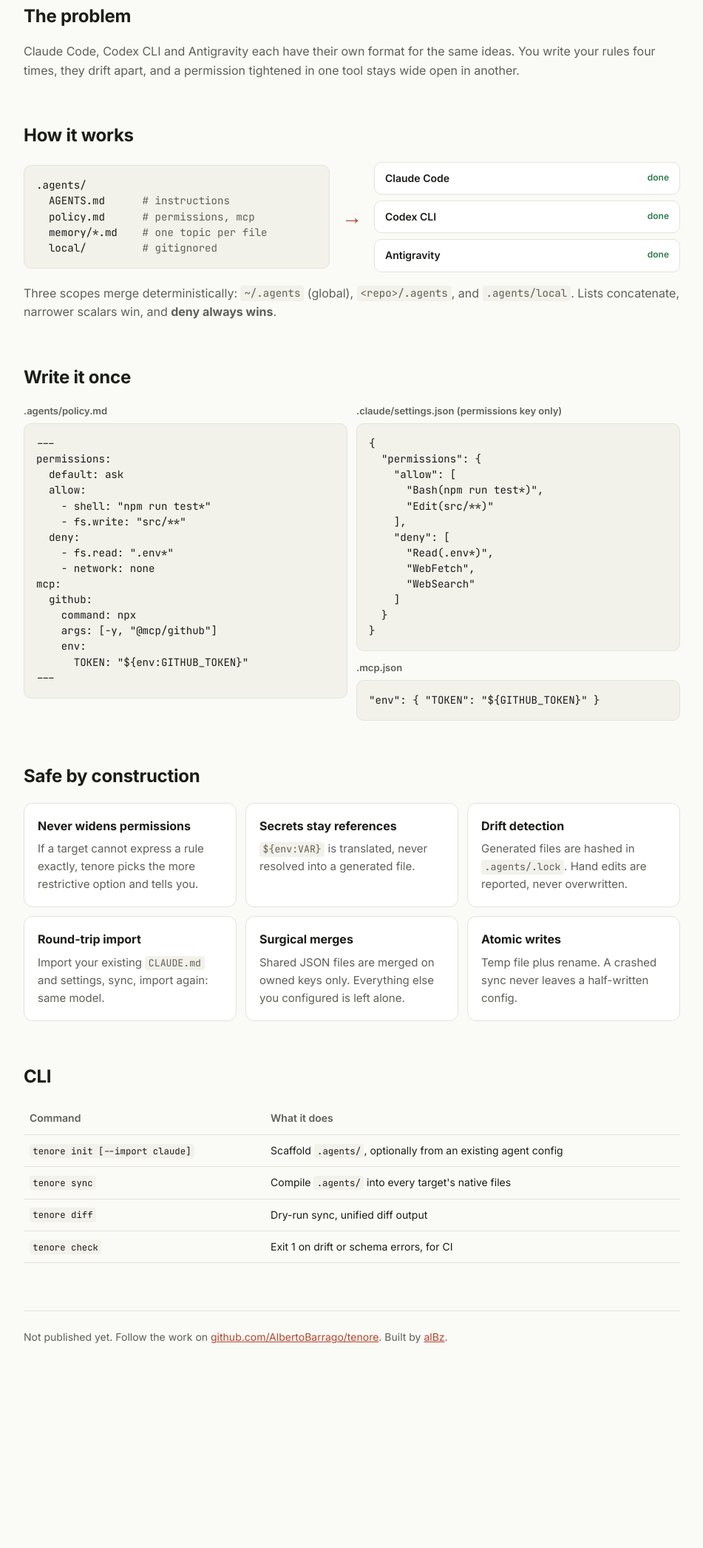
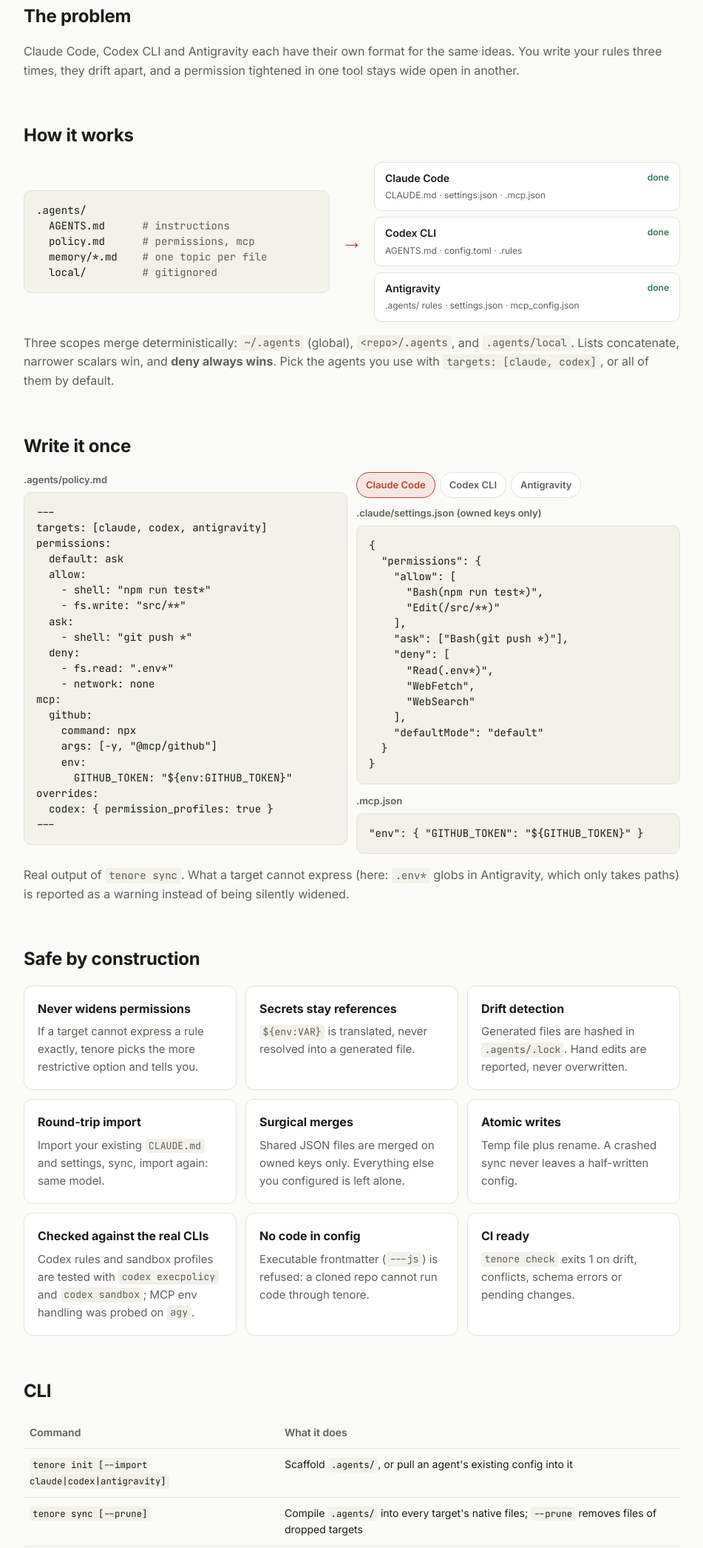
Before and after one commit to AlbertoBarrago/tenore, a website: page index.html in a window 1280 px wide. Shown: the part 497-2589 px from the top of the page at 74% size, without its empty margins (164-1115 px from the left). Before the commit the page ends 2396 px from the top, so only its background shows below. Drawn offline with Linux system fonts and the light colour scheme.

Commit message:
docs: targets, prune, codex permission profiles; landing page with real sync output

```diff
--- a/index.html
+++ b/index.html
@@ -115,6 +115,32 @@
     th { color: var(--muted); font-weight: 600; }
     .table-wrap { overflow-x: auto; }
 
+    small { font-size: 12px; }
+    .small { font-size: 13px; margin-top: 8px; }
+    .tabs > input { position: absolute; opacity: 0; pointer-events: none; }
+    .tab-labels { display: flex; gap: 6px; margin-bottom: 10px; flex-wrap: wrap; }
+    .tab-labels label {
+      font-size: 13px; font-weight: 600; padding: 6px 12px; border-radius: 999px;
+      border: 1px solid var(--border); background: var(--surface); color: var(--muted); cursor: pointer;
+    }
+    .tab-panel .label { margin-top: 12px; }
+    .tab-panel .label:first-child { margin-top: 0; }
+    /* Tabs are driven by data-active (set by the script at the end); without JS every panel is shown. */
+    .tabs[data-active] .tab-panel { display: none; }
+    .tabs:not([data-active]) .tab-labels { display: none; }
+    .tabs:not([data-active]) .tab-panel { display: block; margin-bottom: 16px; }
+    .tabs[data-active="out-claude"] .tab-panel[data-for="out-claude"],
+    .tabs[data-active="out-codex"] .tab-panel[data-for="out-codex"],
+    .tabs[data-active="out-agy"] .tab-panel[data-for="out-agy"] { display: block; }
+    .tabs[data-active="out-claude"] label[for="out-claude"],
+    .tabs[data-active="out-codex"] label[for="out-codex"],
+    .tabs[data-active="out-agy"] label[for="out-agy"] { color: var(--accent); border-color: var(--accent); background: var(--accent-soft); }
+    #out-claude:focus-visible ~ .tab-labels label[for="out-claude"],
+    #out-codex:focus-visible ~ .tab-labels label[for="out-codex"],
+    #out-agy:focus-visible ~ .tab-labels label[for="out-agy"] { outline: 2px solid var(--accent); outline-offset: 2px; }
+    .target small { font-weight: 400; }
+    .pair > div { min-width: 0; }
+
     footer { margin-top: 64px; padding-top: 24px; border-top: 1px solid var(--border); color: var(--muted); font-size: 14px; }
 
     @media (max-width: 680px) {
@@ -128,7 +154,7 @@
 <body>
   <main>
     <header>
-      <span class="eyebrow">Work in progress · phase 1</span>
+      <span class="eyebrow">Work in progress · v0.1</span>
       <h1>One source.<br><span>Every agent.</span></h1>
       <p class="lead">
         <code>tenore</code> compiles a single <code>.agents/</code> folder (Markdown + YAML)
@@ -141,7 +167,7 @@
       <h2>The problem</h2>
       <p class="muted">
         Claude Code, Codex CLI and Antigravity each have their own format for the same ideas.
-        You write your rules four times, they drift apart, and a permission tightened in one tool
+        You write your rules three times, they drift apart, and a permission tightened in one tool
         stays wide open in another.
       </p>
     </section>
@@ -156,15 +182,15 @@
   local/         <span class="muted"># gitignored</span></pre>
         <div class="arrow" aria-hidden="true">→</div>
         <div class="targets">
-          <div class="target"><b>Claude Code</b><span class="badge ok">done</span></div>
-          <div class="target"><b>Codex CLI</b><span class="badge ok">done</span></div>
-          <div class="target"><b>Antigravity</b><span class="badge ok">done</span></div>
-
+          <div class="target"><span><b>Claude Code</b><br><small class="muted">CLAUDE.md · settings.json · .mcp.json</small></span><span class="badge ok">done</span></div>
+          <div class="target"><span><b>Codex CLI</b><br><small class="muted">AGENTS.md · config.toml · .rules</small></span><span class="badge ok">done</span></div>
+          <div class="target"><span><b>Antigravity</b><br><small class="muted">.agents/ rules · settings.json · mcp_config.json</small></span><span class="badge ok">done</span></div>
         </div>
       </div>
       <p class="muted" style="margin-top:16px">
         Three scopes merge deterministically: <code>~/.agents</code> (global), <code>&lt;repo&gt;/.agents</code>,
         and <code>.agents/local</code>. Lists concatenate, narrower scalars win, and <b>deny always wins</b>.
+        Pick the agents you use with <code>targets: [claude, codex]</code>, or all of them by default.
       </p>
     </section>
 
@@ -174,11 +200,14 @@
         <div>
           <p class="label">.agents/policy.md</p>
           <pre>---
+targets: [claude, codex, antigravity]
 permissions:
   default: ask
   allow:
     - shell: "npm run test*"
     - fs.write: "src/**"
+  ask:
+    - shell: "git push *"
   deny:
     - fs.read: ".env*"
     - network: none
@@ -187,28 +216,86 @@ mcp:
     command: npx
     args: [-y, "@mcp/github"]
     env:
-      TOKEN: "${env:GITHUB_TOKEN}"
+      GITHUB_TOKEN: "${env:GITHUB_TOKEN}"
+overrides:
+  codex: { permission_profiles: true }
 ---</pre>
         </div>
-        <div>
-          <p class="label">.claude/settings.json (permissions key only)</p>
-          <pre>{
+        <div class="tabs">
+          <input type="radio" name="out" id="out-claude" checked>
+          <input type="radio" name="out" id="out-codex">
+          <input type="radio" name="out" id="out-agy">
+          <div class="tab-labels" role="tablist">
+            <label for="out-claude">Claude Code</label>
+            <label for="out-codex">Codex CLI</label>
+            <label for="out-agy">Antigravity</label>
+          </div>
+          <div class="tab-panel" data-for="out-claude">
+            <p class="label">.claude/settings.json (owned keys only)</p>
+            <pre>{
   "permissions": {
     "allow": [
       "Bash(npm run test*)",
-      "Edit(src/**)"
+      "Edit(/src/**)"
     ],
+    "ask": ["Bash(git push *)"],
     "deny": [
       "Read(.env*)",
       "WebFetch",
       "WebSearch"
-    ]
+    ],
+    "defaultMode": "default"
   }
 }</pre>
-          <p class="label" style="margin-top:12px">.mcp.json</p>
-          <pre>"env": { "TOKEN": "${GITHUB_TOKEN}" }</pre>
+            <p class="label">.mcp.json</p>
+            <pre>"env": { "GITHUB_TOKEN": "${GITHUB_TOKEN}" }</pre>
+          </div>
+          <div class="tab-panel" data-for="out-codex">
+            <p class="label">.codex/rules/tenore.rules</p>
+            <pre>prefix_rule(pattern = ["git", "push"], decision = "prompt")</pre>
+            <p class="label">.codex/config.toml (owned keys only)</p>
+            <pre>approval_policy = "on-request"
+web_search = "disabled"
+default_permissions = "tenore"
+
+[mcp_servers.github]
+command = "npx"
+args = [ "-y", "@mcp/github" ]
+env_vars = [ "GITHUB_TOKEN" ]
+
+[permissions.tenore.filesystem.":workspace_roots"]
+"**/.env*" = "deny"
+"src/**" = "write"
+
+[permissions.tenore.network]
+enabled = false</pre>
+          </div>
+          <div class="tab-panel" data-for="out-agy">
+            <p class="label">~/.gemini/antigravity-cli/settings.json (owned keys only)</p>
+            <pre>{
+  "permissions": {
+    "allow": [
+      "command(regex:npm run test.*)",
+      "write_file(src/)"
+    ],
+    "ask": ["command(git push)"],
+    "deny": ["read_url(*)", "execute_url(*)"]
+  },
+  "toolPermission": "request-review"
+}</pre>
+            <p class="label">.agents/mcp_config.json</p>
+            <pre>"github": {
+  "command": "npx",
+  "args": ["-y", "@mcp/github"]
+}</pre>
+            <p class="muted small">GITHUB_TOKEN is inherited from agy's environment, never written.</p>
+          </div>
         </div>
       </div>
+      <p class="muted" style="margin-top:16px">
+        Real output of <code>tenore sync</code>. What a target cannot express (here: <code>.env*</code> globs in
+        Antigravity, which only takes paths) is reported as a warning instead of being silently widened.
+      </p>
     </section>
 
     <section>
@@ -238,6 +325,18 @@ mcp:
           <h3>Atomic writes</h3>
           <p>Temp file plus rename. A crashed sync never leaves a half-written config.</p>
         </div>
+        <div class="card">
+          <h3>Checked against the real CLIs</h3>
+          <p>Codex rules and sandbox profiles are tested with <code>codex execpolicy</code> and <code>codex sandbox</code>; MCP env handling was probed on <code>agy</code>.</p>
+        </div>
+        <div class="card">
+          <h3>No code in config</h3>
+          <p>Executable frontmatter (<code>---js</code>) is refused: a cloned repo cannot run code through tenore.</p>
+        </div>
+        <div class="card">
+          <h3>CI ready</h3>
+          <p><code>tenore check</code> exits 1 on drift, conflicts, schema errors or pending changes.</p>
+        </div>
       </div>
     </section>
 
@@ -247,10 +346,11 @@ mcp:
         <table>
           <thead><tr><th>Command</th><th>What it does</th></tr></thead>
           <tbody>
-            <tr><td><code>tenore init [--import claude]</code></td><td>Scaffold <code>.agents/</code>, optionally from an existing agent config</td></tr>
-            <tr><td><code>tenore sync</code></td><td>Compile <code>.agents/</code> into every target's native files</td></tr>
+            <tr><td><code>tenore init [--import claude|codex|antigravity]</code></td><td>Scaffold <code>.agents/</code>, or pull an agent's existing config into it</td></tr>
+            <tr><td><code>tenore sync [--prune]</code></td><td>Compile <code>.agents/</code> into every target's native files; <code>--prune</code> removes files of dropped targets</td></tr>
             <tr><td><code>tenore diff</code></td><td>Dry-run sync, unified diff output</td></tr>
-            <tr><td><code>tenore check</code></td><td>Exit 1 on drift or schema errors, for CI</td></tr>
+            <tr><td><code>tenore check</code></td><td>Exit 1 on drift, conflicts, schema errors or pending changes, for CI</td></tr>
+            <tr><td><code>--global</code>, <code>--target</code></td><td>Include <code>~/.agents</code>; override the policy's <code>targets</code></td></tr>
           </tbody>
         </table>
       </div>
@@ -262,5 +362,15 @@ mcp:
       Built by <a href="https://github.com/AlbertoBarrago">alBz</a>.
     </footer>
   </main>
+  <script>
+    // Mirrors the checked radio onto the container so the CSS does not depend on :checked alone.
+    document.querySelectorAll(".tabs").forEach((tabs) => {
+      const checked = tabs.querySelector("input:checked") ?? tabs.querySelector("input");
+      if (checked) tabs.dataset.active = checked.id;
+      tabs.addEventListener("change", (event) => {
+        if (event.target instanceof HTMLInputElement) tabs.dataset.active = event.target.id;
+      });
+    });
+  </script>
 </body>
 </html>
```
Also changed, not shown: docs/mapping.md (+22 -0 lines), README.md.
